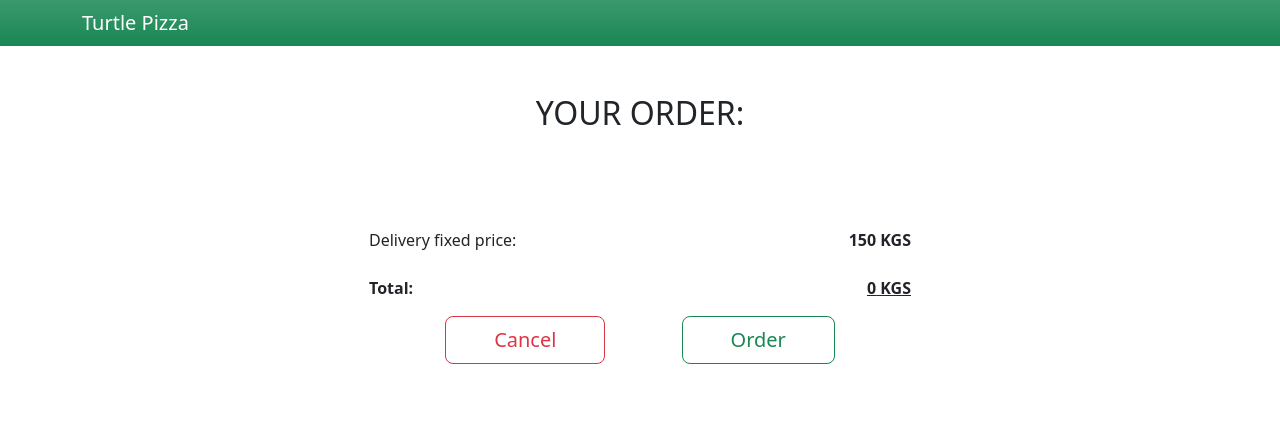
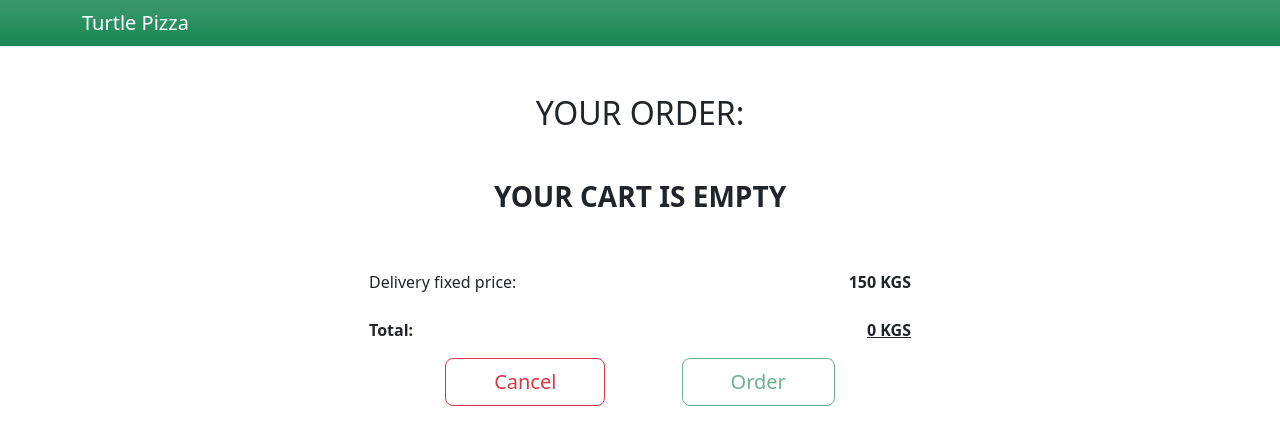
Before and after one commit to emmarrat/Pizza-order, a React (Create React App) app: page /checkout in a window 1280 px wide. Shown: the top 444 px of the page. Built offline with nearby package versions, Linux system fonts and the light colour scheme.

Commit message:
Added some little updates
Added styles for ItemCard.tsx and made validation on cart emptiness

```diff
--- /dev/null
+++ b/src/components/ItemCard/ItemCard.css
@@ -0,0 +1,6 @@
+.item-card {
+    cursor: pointer;
+}
+.item-card:active {
+    box-shadow: 0 0 10px 10px #E2E2E2;
+}
--- a/src/components/ItemCard/ItemCard.tsx
+++ b/src/components/ItemCard/ItemCard.tsx
@@ -2,6 +2,7 @@ import React from 'react';
 import {PizzaApi} from "../../../types";
 import {addPizza} from "../../features/pizza/pizzaSlice";
 import {useAppDispatch} from "../../app/hooks";
+import './ItemCard.css';
 
 interface Props {
   pizza: PizzaApi
@@ -17,7 +18,7 @@ const ItemCard: React.FC<Props> = ({pizza, countTotal}) => {
 
   return (
     <>
-      <div className="card mb-3" onClick={addToCart}>
+      <div className="card mb-3 item-card" onClick={addToCart}>
         <div className="row g-0" style={{width: '700px'}}>
           <div className="col-md-3">
             <img src={pizza.pic} className="img-fluid rounded-start" alt={pizza.name + '-pic'}/>
--- a/src/components/OrderCard/OrderCard.tsx
+++ b/src/components/OrderCard/OrderCard.tsx
@@ -2,6 +2,7 @@ import React from 'react';
 import {CartPizza} from "../../../types";
 import {useAppDispatch} from "../../app/hooks";
 import {removeFromCart, totalPrice} from "../../features/pizza/pizzaSlice";
+
 
 interface Props {
   order: CartPizza
--- a/src/containers/Checkout/Checkout.tsx
+++ b/src/containers/Checkout/Checkout.tsx
@@ -13,13 +13,18 @@ const Checkout = () => {
   const cartState = useAppSelector(selectCartPizza);
   const total = useAppSelector(selectTotalPrice);
 
-  const makeOrder =  async () => {
-  const someOrder = Object.fromEntries(cartState.map(n => [ n.pizza.id, n.amount ]));
-  await dispatch(createOrder(someOrder));
-  await dispatch(cleanCard());
-  await dispatch(totalPrice());
-  navigate('/');
+  const makeOrder = async () => {
+    const someOrder = Object.fromEntries(cartState.map(n => [n.pizza.id, n.amount]));
+    await dispatch(createOrder(someOrder));
+    await dispatch(cleanCard());
+    await dispatch(totalPrice());
+    navigate('/');
   };
+
+  let btnActive = false;
+  if (cartState.length === 0) {
+    btnActive = true;
+  }
 
   return (
     <>
@@ -28,7 +33,7 @@ const Checkout = () => {
         <div>
           <h2 className="text-center text-uppercase mb-5">Your order:</h2>
         </div>
-        {cartState.map(order => (
+        {cartState.length === 0 ? <h3 className="text-uppercase fw-bold">Your cart is empty</h3> : cartState.map(order => (
           <OrderCard key={order.pizza.id} order={order}/>
         ))}
 
@@ -42,7 +47,8 @@ const Checkout = () => {
         </div>
         <div className="d-flex justify-content-evenly w-50 px-2">
           <Link to="/" className="btn btn-lg btn-outline-danger px-5">Cancel</Link>
-          <button className="btn btn-lg btn-outline-success px-5" onClick={makeOrder}>Order</button>
+          <button disabled={btnActive} className="btn btn-lg btn-outline-success px-5" onClick={makeOrder}>Order
+          </button>
         </div>
       </div>
     </>
```
